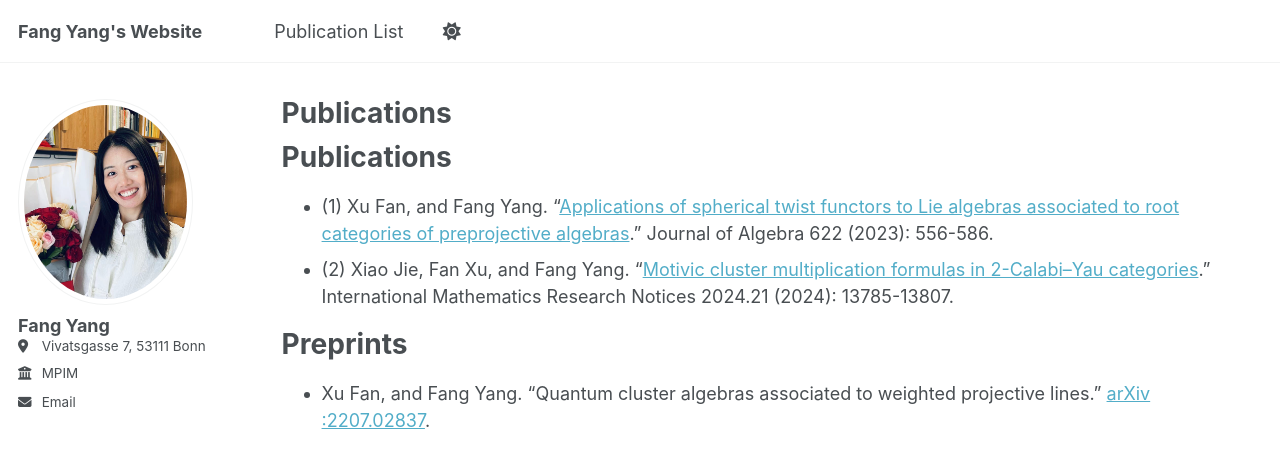
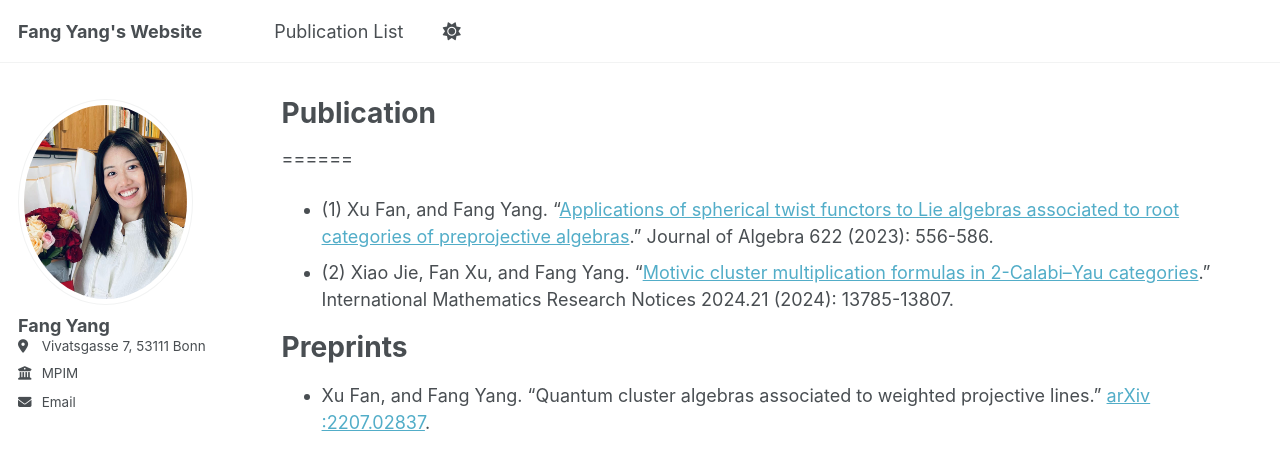
Before and after one commit to FangYang-math/FangYang-math.github.io, a Jekyll site: the page built from _pages/publications.md, in a window 1280 px wide. Shown: the top 470 px of the page. Built offline with Jekyll 4.4.1, drawn with Linux system fonts in a browser that asks for light colours; our own code applies the rules of GitHub Pages for plain Markdown files.

Commit message:
Update publications.md

```diff
--- a/_pages/publications.md
+++ b/_pages/publications.md
@@ -1,11 +1,11 @@
 ---
+title: "Publication"
 layout: archive
 permalink: /publications/
 author_profile: true
 redirect_from:
   - /publication.html
 ---
-Publications
 ======
 * (1) Xu Fan, and Fang Yang. "[Applications of spherical twist functors to Lie algebras associated to root categories of preprojective algebras](https://doi.org/10.1016/j.jalgebra.2023.02.005)."
 Journal of Algebra 622 (2023): 556-586.
```
